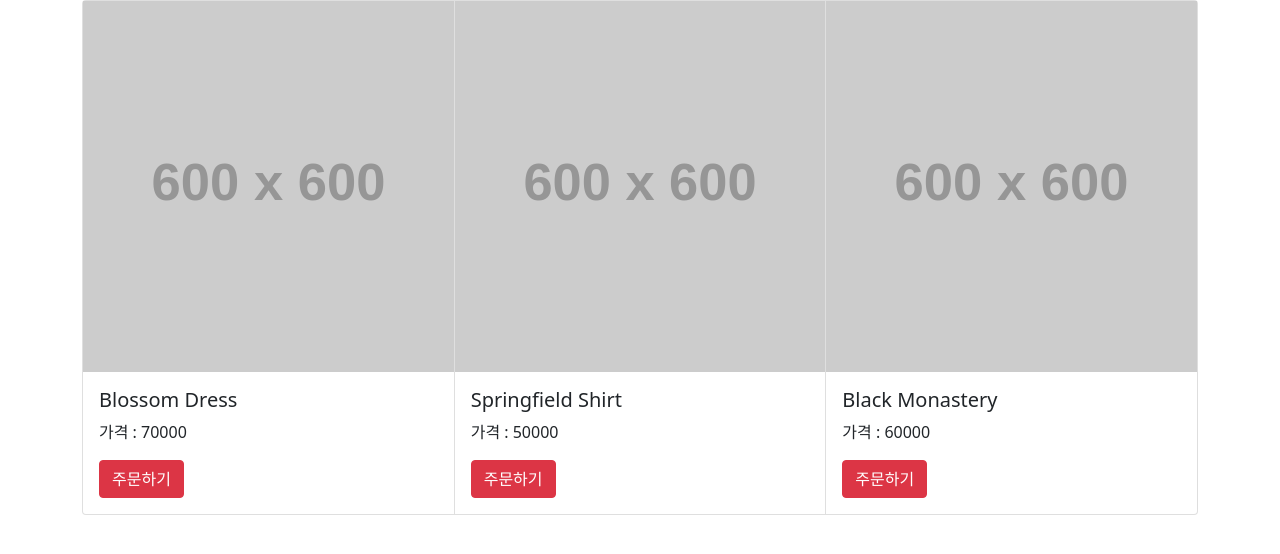
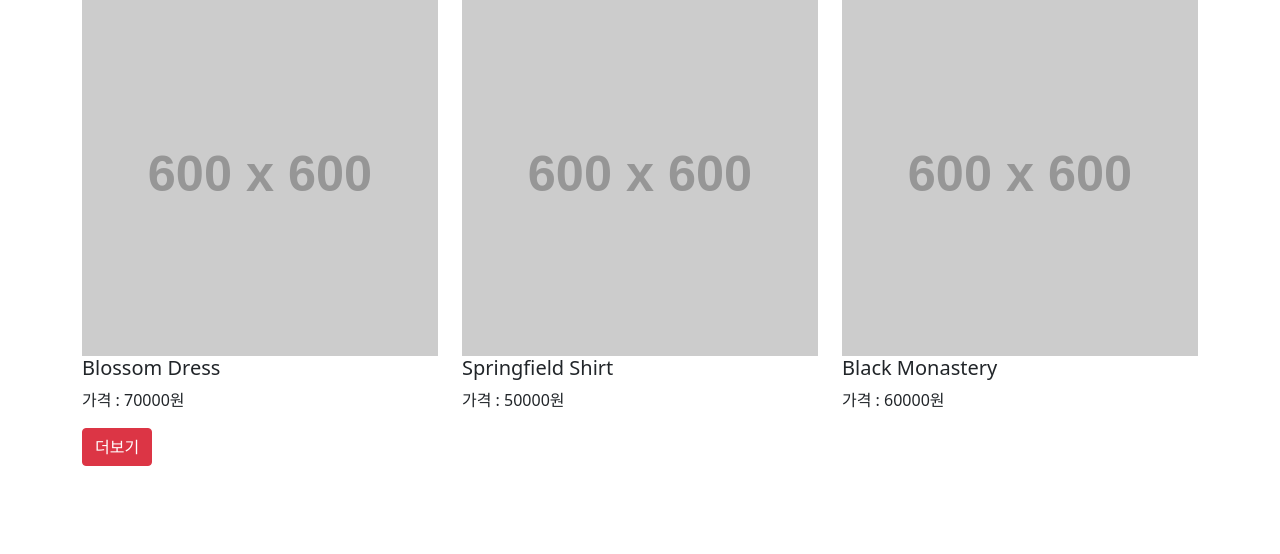
Before and after one commit to chanbin213/js-practice, a plain HTML site: page js-practice-main/list.html in a window 1280 px wide. Drawn offline with nearby package versions, Linux system fonts and the light colour scheme; placeholder pictures from the web are drawn by us.

Commit message:
JS Ajax를 이용해서 GET요청하기

```diff
--- a/js-practice-main/list.html
+++ b/js-practice-main/list.html
@@ -14,32 +14,12 @@
   </head>
   <body>
 
-    <div class="card-group container">
-        <div class="card">
-          <img src="https://via.placeholder.com/600">
-          <div class="card-body">
-            <h5>Card title</h5>
-            <p>가격 : 70000</p>
-            <button class="btn btn-danger">주문하기</button>
+    <div class="container">
+      <div class="row">
+
       </div>
     </div>
-        <div class="card">
-          <img src="https://via.placeholder.com/600">
-          <div class="card-body">
-            <h5>Card title</h5>
-            <p>가격 : 70000</p>
-            <button class="btn btn-danger">주문하기</button>
-          </div>
-        </div>
-        <div class="card">
-          <img src="https://via.placeholder.com/600">
-          <div class="card-body">
-            <h5>Card title</h5>
-            <p>가격 : 70000</p>
-            <button class="btn btn-danger">주문하기</button>
-          </div>
-        </div>
-      </div>
+
 
     <script>
       var products = [
@@ -48,10 +28,39 @@
         { id : 2, price : 60000, title : 'Black Monastery' }
       ];
 
-        for(var i = 0; i < 3; i++){
-          $('.card-body h5').eq(i).html(products[i].title);
-          $('.card-body p').eq(i).html('가격 : ' + products[i].price);
-        }
+      products.forEach((a)=>{
+          var col =
+          `<div class="col-sm-4">
+            <img src="https://via.placeholder.com/600" class="w-100">
+            <h5>${a.title}</h5>
+            <p>가격 : ${a.price}원</p>
+            </div>`;
+
+            $('.row').append(col);
+          });
+
+          </script>
+
+<div class="container">
+  <button class="btn btn-danger" id="more">더보기</button>
+</div>
+
+<script>
+  $('#more').click(function(){
+    $.get('https://codingapple1.github.io/js/more1.json').done((data) =>{
+
+      data.forEach((a)=>{
+          var col =
+          `<div class="col-sm-4">
+            <img src="https://via.placeholder.com/600" class="w-100">
+            <h5>${a.title}</h5>
+            <p>가격 : ${a.price}원</p>
+            </div>`;
+
+            $('.row').append(col);
+          });
+        });
+      });
     </script>
 
 
```
Lines whose indentation alone changed are shown as unchanged.
